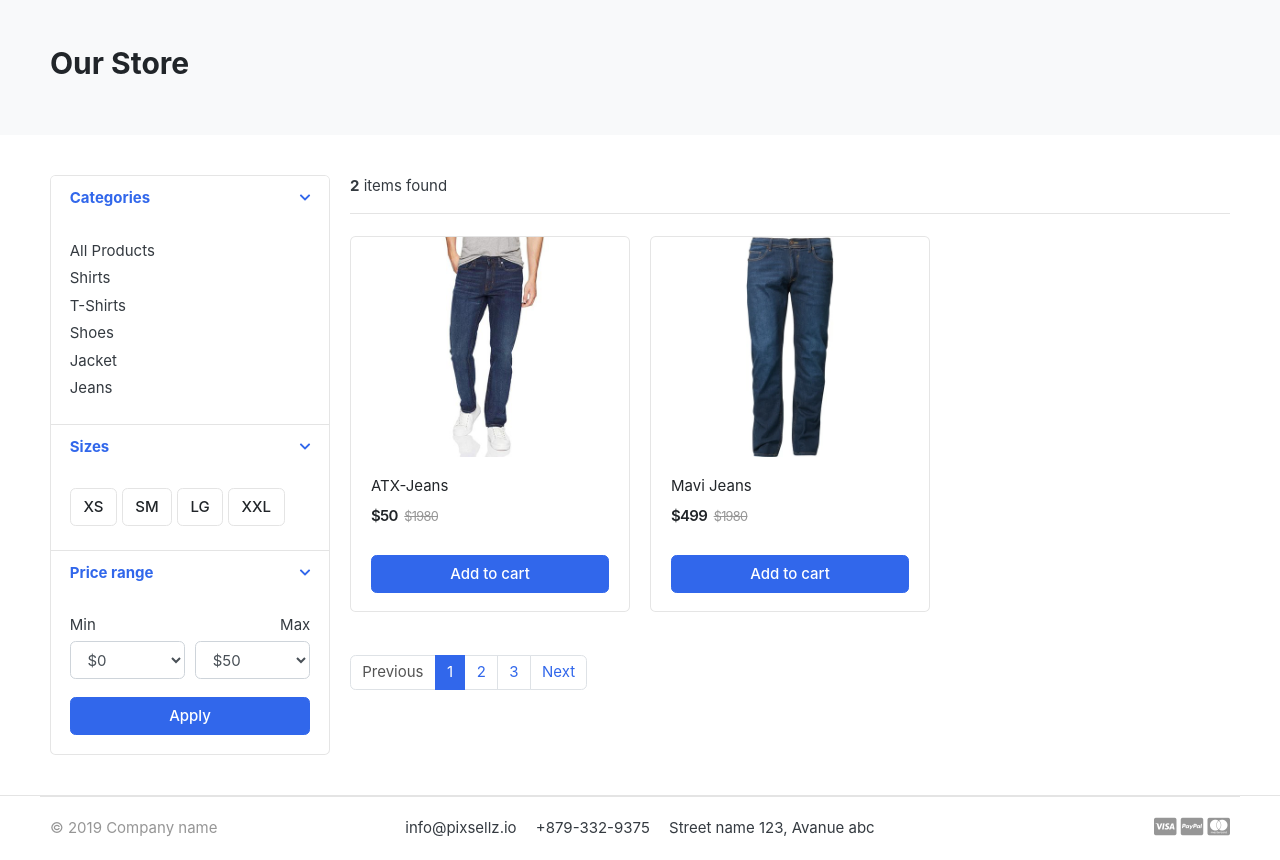
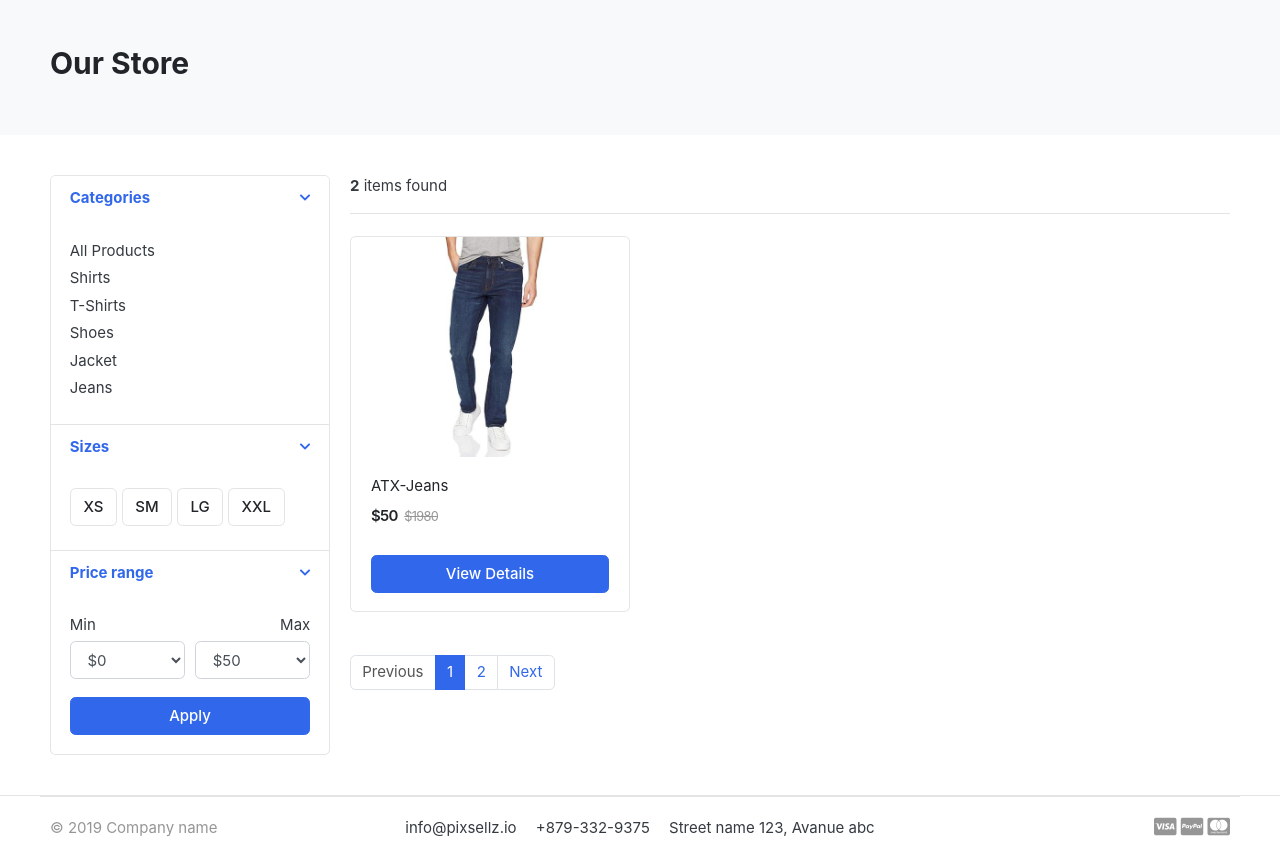
Before and after one commit to KeepQuite-cyber/E-Commerce, a Django app: a page that uses templates/store/store.html in a window 1280 px wide. Shown: the part 119-979 px from the top of the page. Run offline with Django 5.2, Linux system fonts and the light colour scheme; data comes from the database, SQL or seed files in the repository; both versions use the stored data as it was after the commit; some libraries are stand-ins or nearby versions; some web fonts are replaced.

Commit message:
Paginator functionality applied for Store Page

```diff
--- a/store/views.py
+++ b/store/views.py
@@ -3,6 +3,8 @@
 from category.models import Category
 from carts.models import CartItem
 from carts.views import _cart_id
+from django.core.paginator import Paginator , EmptyPage , PageNotAnInteger
+
 
 # Create your views here.
 
@@ -13,14 +15,20 @@
     if category_slug != None:
         categories = get_object_or_404(Category , slug=category_slug)
         products = Product.objects.filter(category=categories, is_available=True)
+        paginator = Paginator(products, 1)
+        page = request.GET.get('page')
+        paged_products = paginator.get_page(page)
         product_count = products.count()
 
     else:
         products = Product.objects.all().filter(is_available=True)
+        paginator = Paginator(products, 3)
+        page = request.GET.get('page')
+        paged_products = paginator.get_page(page)
         product_count = products.count()
 
     context = {
-        'products' : products,
+        'products' : paged_products,
         'product_count' : product_count,
     }
 
--- a/templates/includes/navbar.html
+++ b/templates/includes/navbar.html
@@ -67,7 +67,7 @@
 							<a href="./register.html"> Register</a>
 						</div>
 					</div>
-					<a href="./cart.html" class="widget-header pl-3 ml-3">
+					<a href="{% url 'cart' %}" class="widget-header pl-3 ml-3">
 						<div class="icon icon-sm rounded-circle border"><i class="fa fa-shopping-cart"></i></div>
 						<span class="badge badge-pill badge-danger notify">{{quantity}}</span>
 					</a>
--- a/templates/store/store.html
+++ b/templates/store/store.html
@@ -137,7 +137,7 @@
 						<del class="price-old">$1980</del>
 					</div> <!-- price-wrap.// -->
 				</div>
-				<a href="{% url 'add_cart' product.id %}" class="btn btn-block btn-primary">Add to cart </a>
+				<a href="{{product.get_url}}" class="btn btn-block btn-primary">View Details</a>
 			</figcaption>
 		</figure>
 	</div> <!-- col.// -->
@@ -147,13 +147,27 @@
 
 
 <nav class="mt-4" aria-label="Page navigation sample">
+	{% if products.has_other_pages %}
   <ul class="pagination">
-    <li class="page-item disabled"><a class="page-link" href="#">Previous</a></li>
-    <li class="page-item active"><a class="page-link" href="#">1</a></li>
-    <li class="page-item"><a class="page-link" href="#">2</a></li>
-    <li class="page-item"><a class="page-link" href="#">3</a></li>
-    <li class="page-item"><a class="page-link" href="#">Next</a></li>
+	{% if products.has_previous %}
+    <li><a class="page-link" href="?page={{products.previous_page_number}}">Previous</a></li>
+	{% else %}
+	<li class="page-item disabled"><a class="page-link" href="#">Previous</a></li>
+	{% endif %}
+	{% for i in products.paginator.page_range %}
+		{% if products.number == i %}
+    		<li class="page-item active"><a class="page-link" href="#">{{ i }}</a></li>
+		{% else %}
+			<li class="page-item"><a class="page-link" href="?page={{i}}">{{ i }}</a></li>
+		{% endif %}
+	{% endfor %}
+	{% if products.has_next %}
+    <li class="page-item"><a class="page-link" href="?page={{ products.next_page_number }}">Next</a></li>
+	{% else %}
+			<li class="page-item disabled"><a class="page-link" href="#">Next</a></li>
+	{% endif %}
   </ul>
+  {% endif %}
 </nav>
 
 	</main> <!-- col.// -->
```
Also changed, not shown: db.sqlite3.
